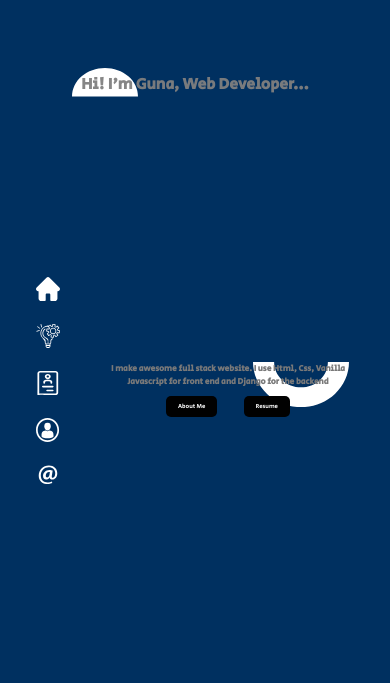
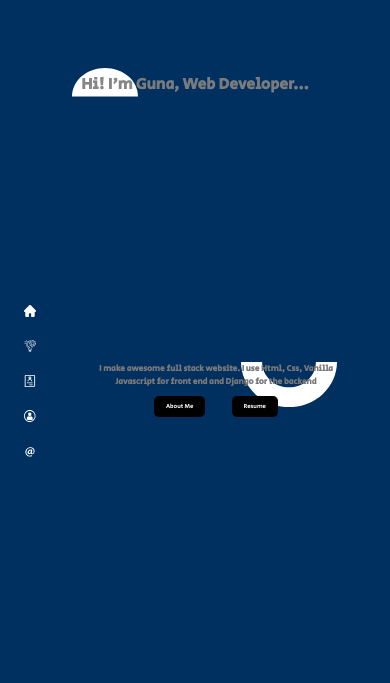
Before and after one commit to gamersdestiny/gamersdestiny.github.io, a Django app: page / in a window 390 px wide. Shown: the top 683 px of the page. Run offline with Django 3.2, Linux system fonts and the light colour scheme.

Commit message:
link icons size reduced

```diff
--- a/website/static/css/mobile-style.css
+++ b/website/static/css/mobile-style.css
@@ -196,5 +196,13 @@
 		font-size: 12px;
 	}
 
+	.links-container {
+		margin-left: 0rem;
+		margin-right: 0;
+	}
 
+	.li-icons {
+		width: 1rem;
+		transform: translateX(0deg);
+	}
 }
```
